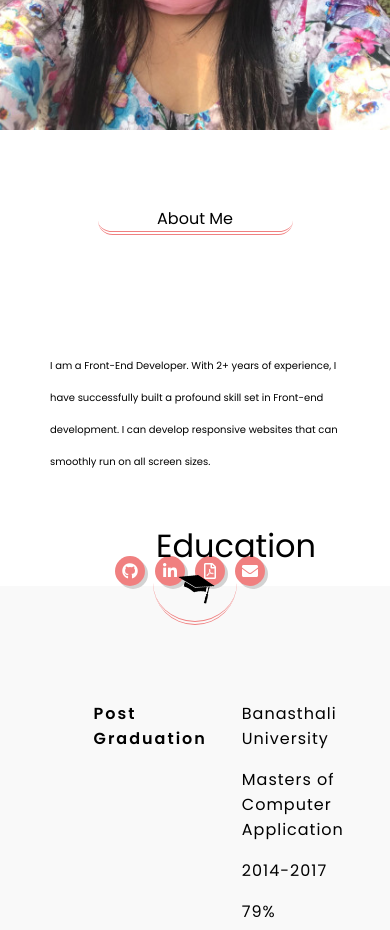
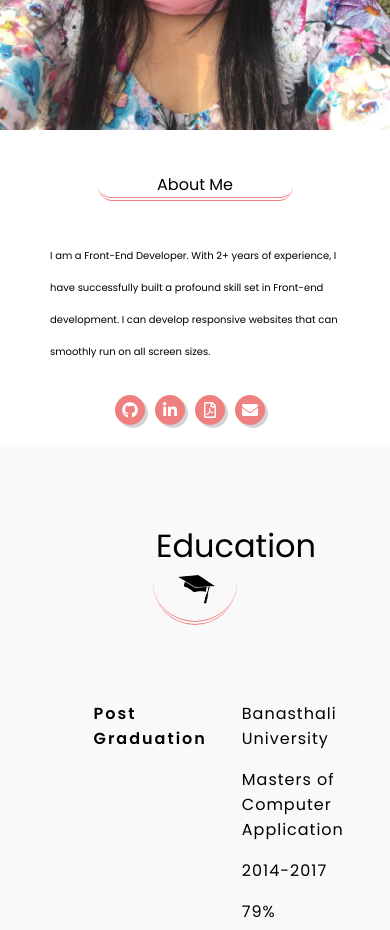
Before and after one commit to Pooja22singh/PoojaSingh, a plain HTML site: page index.html in a window 390 px wide. Shown: the part 1240-2170 px from the top of the page. Drawn offline with nearby package versions, Linux system fonts and the light colour scheme.

Commit message:
css changes

```diff
--- a/css/Resume.css
+++ b/css/Resume.css
@@ -957,6 +957,14 @@ z-index: 9999 !important;
     position: absolute;
     width:100%;
     }
+    #icons {
+    display: flex;
+    margin: 0 auto;
+    width: 50%;
+    justify-content: center;
+    margin-top: 7%;
+    margin-bottom: 5%;
+}
    #icon-group {
     width: 25px;
     height: 35px;
@@ -1097,9 +1105,10 @@ transition:max-height 0.5s ease-in;
 
 }
     #headAbt {
-    margin: 0 auto;
+       margin: 0 auto;
     width: 50%;
-    padding: 60px 0px;
+    padding: 26px 0px;
+    padding-bottom: 0px;
 }
 #headAbt p {
     font-size:16px;
```
